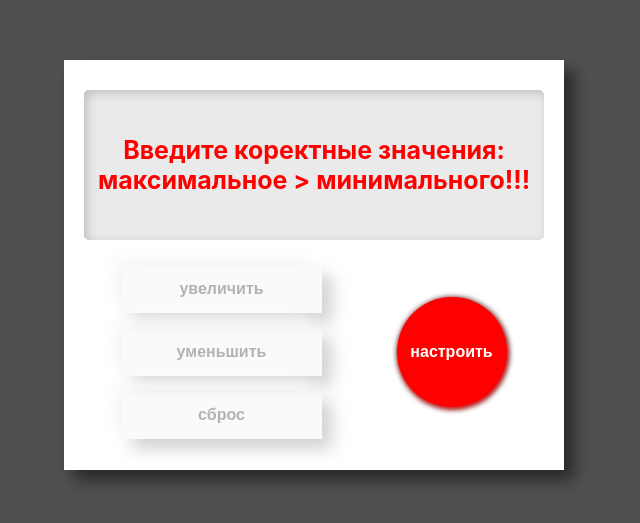
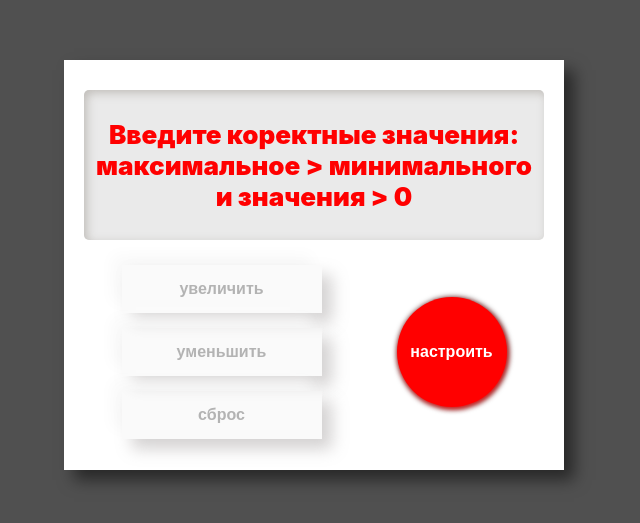
Before and after one commit to DaniyelGit/Counter, a React (Create React App) app: page / in a window 1280 px wide. Shown: the part 135-658 px from the top of the page, without its empty margins (326-966 px from the left). Built offline with nearby package versions, Linux system fonts and the light colour scheme.

Commit message:
added isWarning for settings inputBlock (background-color)

```diff
--- a/src/App.css
+++ b/src/App.css
@@ -71,6 +71,10 @@
     outline: none;
     padding: 10px;
     box-shadow: inset 3px 3px 10px rgba(154, 147, 140, 0.5), 1px 1px 5px rgba(255, 255, 255, 1);
+}
+
+.inputWarning {
+    background-color: #ff0000;
 }
 
 
@@ -167,7 +171,7 @@
 
 .isWarning {
     color: #ff0000;
-    font-weight: 700;
-    font-size: 25px;
+    font-weight: 900;
+    font-size: 26px;
     text-align: center;
 }
--- a/src/components/Counter/Counter.tsx
+++ b/src/components/Counter/Counter.tsx
@@ -14,6 +14,7 @@ type CounterPropsType = {
     valueMin: number
     valueMax: number
     isWarning: string
+    checkingForCorrectValue: boolean
     changeIsDoneSettings: (e: React.MouseEvent<HTMLButtonElement>) => void
     changeCurrentValue: (e: React.MouseEvent<HTMLButtonElement>) => void
     resetCurrentValue: () => void
@@ -30,6 +31,7 @@ export const Counter = React.memo( (props: CounterPropsType) => {
         valueMin,
         valueMax,
         isWarning,
+        checkingForCorrectValue,
         changeIsDoneSettings,
         changeCurrentValue,
         resetCurrentValue,
@@ -42,7 +44,7 @@ export const Counter = React.memo( (props: CounterPropsType) => {
 
             <Scoreboard currentValue={currentValue}
                         valueMax={valueMax}
-                        valueMin={valueMin}
+                        checkingForCorrectValue={checkingForCorrectValue}
                         isWarning={isWarning}
             />
 
--- a/src/components/Counter/Scoreboard/Scoreboard.tsx
+++ b/src/components/Counter/Scoreboard/Scoreboard.tsx
@@ -5,7 +5,7 @@ import s from './scoreboard.module.css';
 type ScoreboardPropsType = {
     currentValue: number
     valueMax: number
-    valueMin: number
+    checkingForCorrectValue: boolean
     isWarning: string
 }
 
@@ -14,13 +14,11 @@ export const Scoreboard = React.memo((props: ScoreboardPropsType) => {
     const {
         currentValue,
         valueMax,
-        valueMin,
+        checkingForCorrectValue,
         isWarning,
     } = props;
 
     const classNameForMaxValue = valueMax === currentValue && 'scoreboard__value_max';
-
-    const checkingForCorrectValue = valueMin > valueMax || valueMin < 0 || valueMax < 0 || valueMax === valueMin;
 
     const resultJSXForScoreboard = checkingForCorrectValue
         ? <span className={'isWarning'}>{isWarning}</span>
--- a/src/components/Settings/Input/InputBlock.tsx
+++ b/src/components/Settings/Input/InputBlock.tsx
@@ -7,6 +7,7 @@ type DefaultInputPropsType = DetailedHTMLProps<InputHTMLAttributes<HTMLInputElem
 type InputPropsType = DefaultInputPropsType & {
     valueInput: number
     dataAttribute: string
+    checkingForCorrectValue?: boolean
 }
 
 export const InputBlock = React.memo( (props: InputPropsType) => {
@@ -15,10 +16,14 @@ export const InputBlock = React.memo( (props: InputPropsType) => {
         valueInput,
         dataAttribute,
         onChange,
+        checkingForCorrectValue,
     } = props;
 
 
     const labelChildren = dataAttribute === 'min' ? 'Минимальное' : 'Максимальное';
+
+    const classInputWarning = checkingForCorrectValue ? 'inputWarning' : '';
+
 
     return (
         <div className={'settings__wrap_input'}>
@@ -27,6 +32,7 @@ export const InputBlock = React.memo( (props: InputPropsType) => {
                    value={valueInput}
                    data-input={dataAttribute}
                    onChange={onChange}
+                   className={classInputWarning}
             />
         </div>
     );
--- a/src/components/Settings/Settings.tsx
+++ b/src/components/Settings/Settings.tsx
@@ -14,6 +14,7 @@ type SettingsPropsType = {
     valueMin: number
     valueMax: number
     isDisabled: boolean
+    checkingForCorrectValue: boolean
     changeIsDoneSettings: (e: React.MouseEvent<HTMLButtonElement>) => void
     changeMaxOrMinValue: (e: ChangeEvent<HTMLInputElement>) => void
 }
@@ -25,7 +26,7 @@ export const Settings = React.memo( (props: SettingsPropsType) => {
         opacity,
         valueMin,
         valueMax,
-        isDisabled,
+        checkingForCorrectValue,
         changeIsDoneSettings,
         changeMaxOrMinValue,
     }= props;
@@ -41,10 +42,12 @@ export const Settings = React.memo( (props: SettingsPropsType) => {
             <div className={'settings__wrap'}>
                 <InputBlock valueInput={valueMin}
                             dataAttribute={'min'}
+                            checkingForCorrectValue={checkingForCorrectValue}
                             onChange={changeMaxOrMinValue}
                 />
                 <InputBlock valueInput={valueMax}
                             dataAttribute={'max'}
+                            checkingForCorrectValue={checkingForCorrectValue}
                             onChange={changeMaxOrMinValue}
                 />
             </div>
--- a/src/container/Container.tsx
+++ b/src/container/Container.tsx
@@ -49,6 +49,8 @@ export const Container = () => {
         config: {mass: 5, tension: 300, friction: 100}
     });
 
+    const checkingForCorrectValue = valueMin > valueMax || valueMin < 0 || valueMax < 0 || valueMax === valueMin;
+
     const changeIsDoneSettings = useCallback( (e: React.MouseEvent<HTMLButtonElement>) => {
         e.currentTarget.dataset.button === 'on'
             ? dispatch(changeIsDoneSettingsAC(true))
@@ -97,6 +99,7 @@ export const Container = () => {
                     valueMin={valueMin}
                     valueMax={valueMax}
                     isWarning={isWarning}
+                    checkingForCorrectValue={checkingForCorrectValue}
                 />
                 <Settings
                     transform={transform}
@@ -104,6 +107,7 @@ export const Container = () => {
                     valueMin={valueMin}
                     valueMax={valueMax}
                     isDisabled={isDisabled}
+                    checkingForCorrectValue={checkingForCorrectValue}
                     changeIsDoneSettings={changeIsDoneSettings}
                     changeMaxOrMinValue={changeMaxOrMinValue}
                 />
--- a/src/redux/CounterReducer.ts
+++ b/src/redux/CounterReducer.ts
@@ -17,7 +17,7 @@ const initialState = {
     valueMin: 0,
     valueMax: 0,
     isDisabled: false,
-    isWarning: 'Введите коректные значения: максимальное > минимального!!!'
+    isWarning: 'Введите коректные значения: максимальное > минимального и значения > 0'
 }
 
 
```
